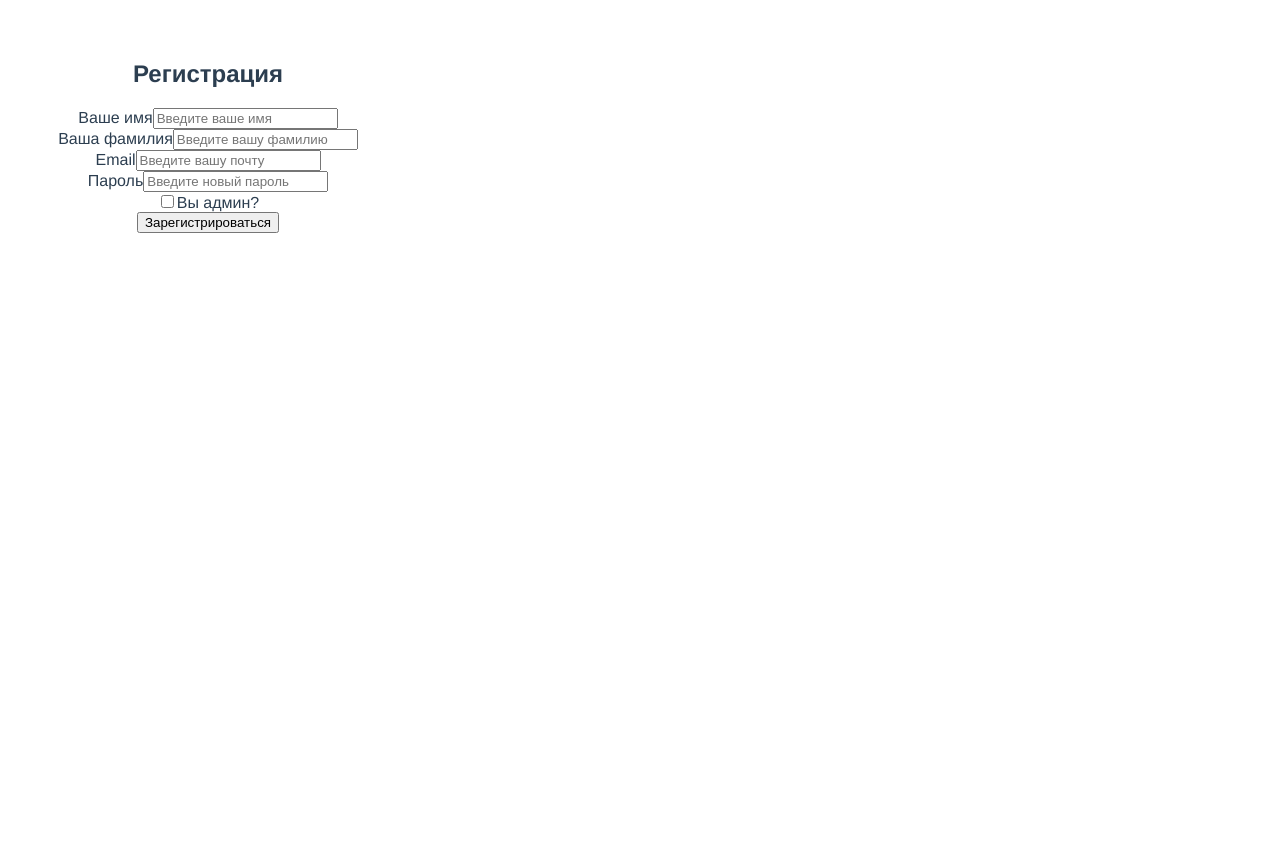
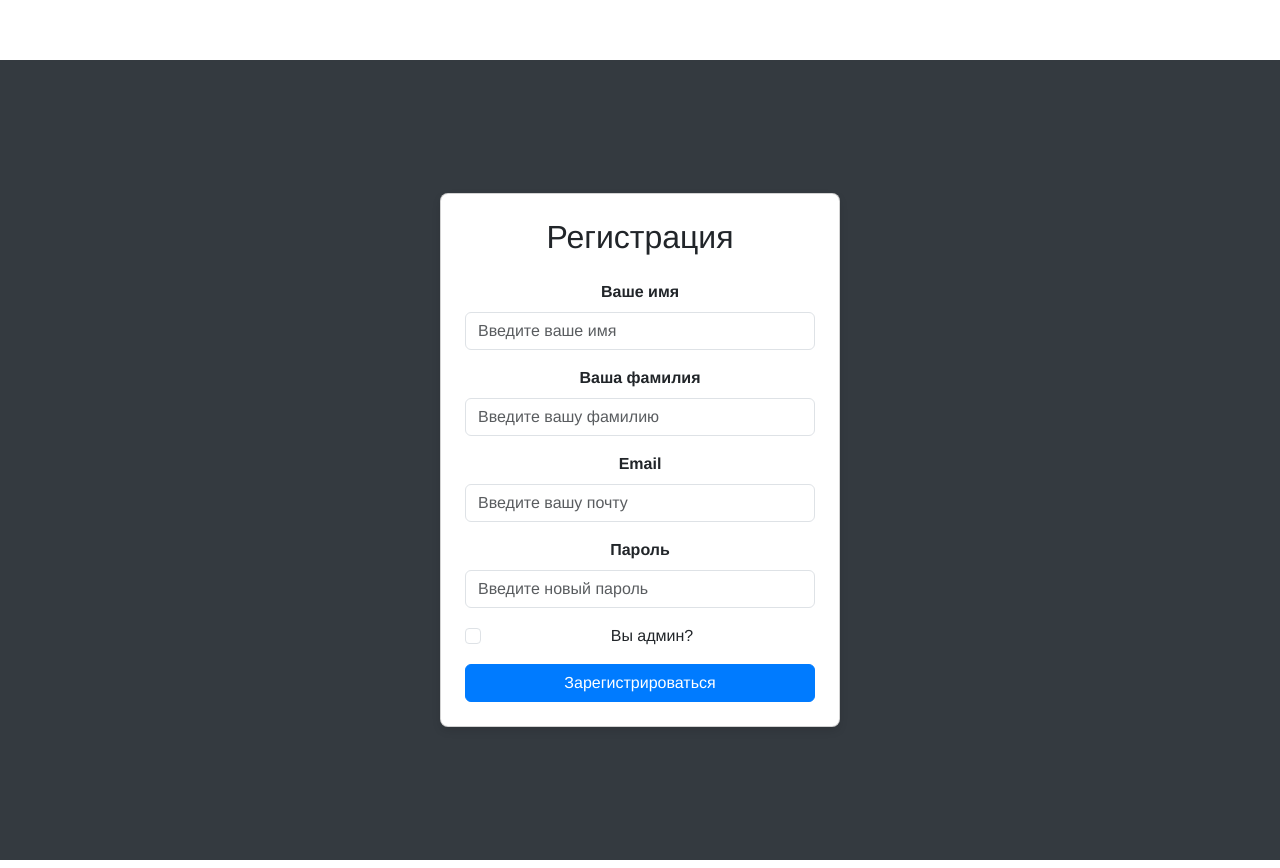
Before and after one commit to Tigeroff2002/admission-vue, a Vue app: page /register in a window 1280 px wide. Built offline with nearby package versions, Linux system fonts and the light colour scheme.

Commit message:
some features

```diff
--- a/src/components/DirectionPage.vue
+++ b/src/components/DirectionPage.vue
@@ -83,8 +83,6 @@
       const authContext = inject('authContext');
       const router = useRouter();
       const route = useRoute();
-
-      // Reactive state
       const directionCaption = ref(null);
       const directionPlacesNumber = ref(0);
       const directionMinBall = ref(0);
--- a/src/components/HomePage.vue
+++ b/src/components/HomePage.vue
@@ -1,18 +1,16 @@
 <template>
-  <div class="d-flex justify-content-center align-items-center bg-dark text-dark" style="min-height: 100vh;">
-    <div class="card p-4" style="max-width: 600px; width: 100%;">
+  <div class="container">
+    <div class="card">
       <h2 class="text-center mb-4">Вы не авторизованы, вам не доступен личный кабинет</h2>
       <nav>
         <ul class="list-group list-group-flush">
           <li class="list-group-item bg-transparent">
-            <router-link to="/register" class="text-decoration-none" :style="{ color: 'var(--link-color)' }">
+            <router-link to="/register" class="text-decoration-none link">
               Страница регистрации
             </router-link>
           </li>
-
-          <!-- Login Page Link -->
           <li class="list-group-item bg-transparent">
-            <router-link to="/login" class="text-decoration-none" :style="{ color: 'var(--link-color)' }">
+            <router-link to="/login" class="text-decoration-none link">
               Страница авторизации
             </router-link>
           </li>
@@ -29,4 +27,48 @@ export default {
 </script>
 
 <style scoped>
+.container {
+  display: flex;
+  justify-content: center;
+  align-items: center;
+  height: 100vh;
+  background: linear-gradient(135deg, #1c1c1c, #444);
+  padding: 20px;
+}
+
+.card {
+  background-color: #f8f9fa;
+  border-radius: 10px;
+  padding: 20px;
+  box-shadow: 0 4px 20px rgba(0, 0, 0, 0.2);
+  transition: transform 0.2s ease-in-out;
+  width: 100%;
+  max-width: 600px;
+}
+
+.card:hover {
+  transform: translateY(-5px);
+}
+
+h2 {
+  color: #333;
+  font-weight: 600;
+}
+
+.list-group-item {
+  border: none; /* Remove border from list items */
+}
+
+.link {
+  color: #007bff; /* Link color */
+  font-weight: 500;
+  text-align: center; /* Center align text */
+  display: block; /* Make the link block level */
+  padding: 10px 0; /* Padding for clickable area */
+  transition: color 0.2s;
+}
+
+.link:hover {
+  color: #0056b3; /* Darker shade on hover */
+}
 </style>
--- a/src/components/LoginForm.vue
+++ b/src/components/LoginForm.vue
@@ -1,10 +1,10 @@
 <template>
-    <div class="d-flex justify-content-center align-items-center bg-dark text-dark" style="min-height: 100vh;">
-      <div class="card p-4" style="max-width: 400px; width: 100%;">
-        <h2 class="text-center mb-4">Вход</h2>
+    <div class="container d-flex justify-content-center align-items-center vh-100 bg-dark">
+      <div class="card shadow-lg p-4" style="max-width: 400px; width: 100%;">
+        <h2 class="text-center mb-4 text-light">Вход</h2>
         <form @submit.prevent="handleSubmit">
           <div class="mb-3">
-            <label for="email" class="form-label">Почта</label>
+            <label for="email" class="form-label text-light">Почта</label>
             <input
               v-model="formData.email"
               type="email"
@@ -18,7 +18,7 @@
           </div>
 
           <div class="mb-3">
-            <label for="password" class="form-label">Пароль</label>
+            <label for="password" class="form-label text-light">Пароль</label>
             <input
               v-model="formData.password"
               type="password"
@@ -31,7 +31,7 @@
             <div v-if="errors.password" class="invalid-feedback">{{ errors.password }}</div>
           </div>
 
-          <button type="submit" class="btn btn-dark w-100">Войти</button>
+          <button type="submit" class="btn btn-primary w-100">Войти</button>
         </form>
       </div>
     </div>
@@ -93,15 +93,16 @@
 
             if (response.status === 200 && response.data['result'] === true) {
               const { abiturient_id, token, is_admin } = response.data;
-              auth.login({ abiturient_id, token, is_admin });
+              const obj = { abiturient_id, token, is_admin };
+              auth.login(obj);
               router.push('/lk');
             } else {
-              errorMessages.email = 'Invalid email or password';
-              errorMessages.password = 'Invalid email or password';
+              errorMessages.email = 'Неверный email или пароль';
+              errorMessages.password = 'Неверный email или пароль';
             }
           } catch (error) {
-            errorMessages.email = 'An error occurred';
-            errorMessages.password = 'An error occurred';
+            errorMessages.email = 'Произошла ошибка';
+            errorMessages.password = 'Произошла ошибка';
           }
         }
       };
@@ -118,7 +119,26 @@
   </script>
 
   <style scoped>
-  .invalid-feedback {
-    color: red;
+  .bg-dark {
+    background-color: #343a40;
+  }
+
+  .card {
+    background-color: #212529;
+    border-radius: 10px;
+    padding: 20px;
+  }
+
+  .text-light {
+    color: #f8f9fa !important;
+  }
+
+  .btn-primary {
+    background-color: #007bff;
+    border-color: #007bff;
+  }
+
+  .btn-primary:hover {
+    background-color: #0056b3;
   }
   </style>
--- a/src/components/RegistrationForm.vue
+++ b/src/components/RegistrationForm.vue
@@ -1,6 +1,6 @@
 <template>
-    <div class="d-flex justify-content-center align-items-center bg-dark text-dark" style="min-height: 100vh;">
-      <div class="card p-4" style="max-width: 400px; width: 100%;">
+    <div class="registration-container">
+      <div class="card p-4">
         <h2 class="text-center mb-4">Регистрация</h2>
         <form @submit.prevent="handleSubmit">
           <div class="mb-3">
@@ -59,16 +59,17 @@
             <div v-if="errors.password" class="invalid-feedback">{{ errors.password }}</div>
           </div>
 
-          <div class="mb-3">
+          <div class="mb-3 form-check">
             <input
               v-model="formData.is_admin"
               type="checkbox"
               id="isAdmin"
+              class="form-check-input"
             />
-            <label for="isAdmin" class="form-label">Вы админ?</label>
+            <label for="isAdmin" class="form-check-label">Вы админ?</label>
           </div>
 
-          <button type="submit" class="btn btn-dark w-100">Зарегистрироваться</button>
+          <button type="submit" class="btn btn-primary w-100">Зарегистрироваться</button>
         </form>
       </div>
     </div>
@@ -165,7 +166,37 @@
   </script>
 
   <style scoped>
+  .registration-container {
+    display: flex;
+    justify-content: center;
+    align-items: center;
+    min-height: 100vh;
+    background-color: #343a40; /* Dark background */
+  }
+
+  .card {
+    background-color: #ffffff; /* White background for the card */
+    border-radius: 8px;
+    box-shadow: 0 4px 8px rgba(0, 0, 0, 0.1);
+    width: 100%;
+    max-width: 400px;
+  }
+
+  .form-label {
+    font-weight: bold;
+  }
+
   .invalid-feedback {
     color: red;
   }
+
+  .btn-primary {
+    background-color: #007bff; /* Bootstrap primary color */
+    border-color: #007bff;
+  }
+
+  .btn-primary:hover {
+    background-color: #0056b3; /* Darker on hover */
+    border-color: #0056b3;
+  }
   </style>
--- a/src/context/AuthContext.js
+++ b/src/context/AuthContext.js
@@ -8,8 +8,8 @@ export const useAuthProvider = () => {
   });
 
   const login = (data) => {
-    state.userData = data;
-    localStorage.setItem('userData', JSON.stringify(data));
+    state.userData = { ...data };
+    localStorage.setItem('userData', JSON.stringify(state.userData));
   };
 
   const logout = () => {
--- a/src/main.js
+++ b/src/main.js
@@ -2,6 +2,7 @@ import { createApp } from 'vue';
 import App from './App.vue';
 import router from './router';
 import AuthProvider from './components/AuthProvider.vue';
+import 'bootstrap/dist/css/bootstrap.css';
 
 const app = createApp(App);
 
```
